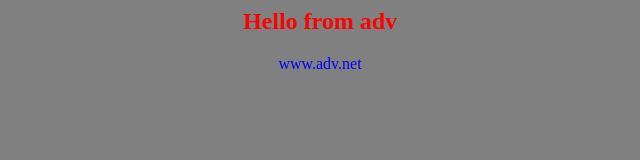
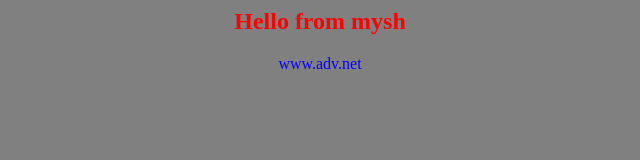
Before and after one commit to AygulKhabibullina/app-for-jenkins, a plain HTML site: page index.html in a window 1280 px wide. Shown: the full height of the page, 320-960 px from the left. Drawn offline with Linux system fonts and the light colour scheme.

Commit message:
Update index.html

```diff
--- a/index.html
+++ b/index.html
@@ -1,7 +1,7 @@
 <html>
 <body bgcolor=gray>
 <center>
-<h2><font color=red>Hello from adv</font></h2>
+<h2><font color=red>Hello from mysh</font></h2>
 
 <font color=blue>www.adv.net</font>
 
```
